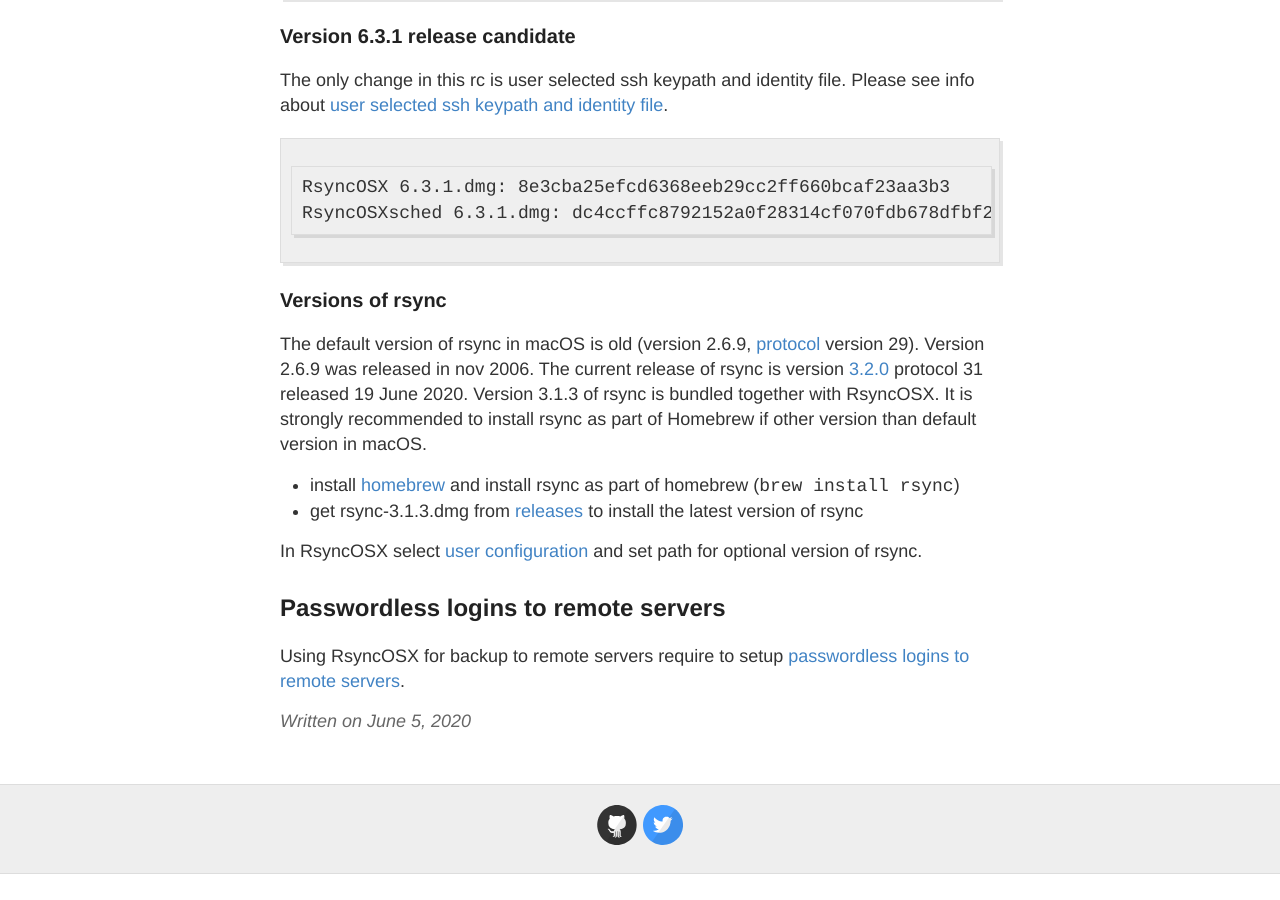
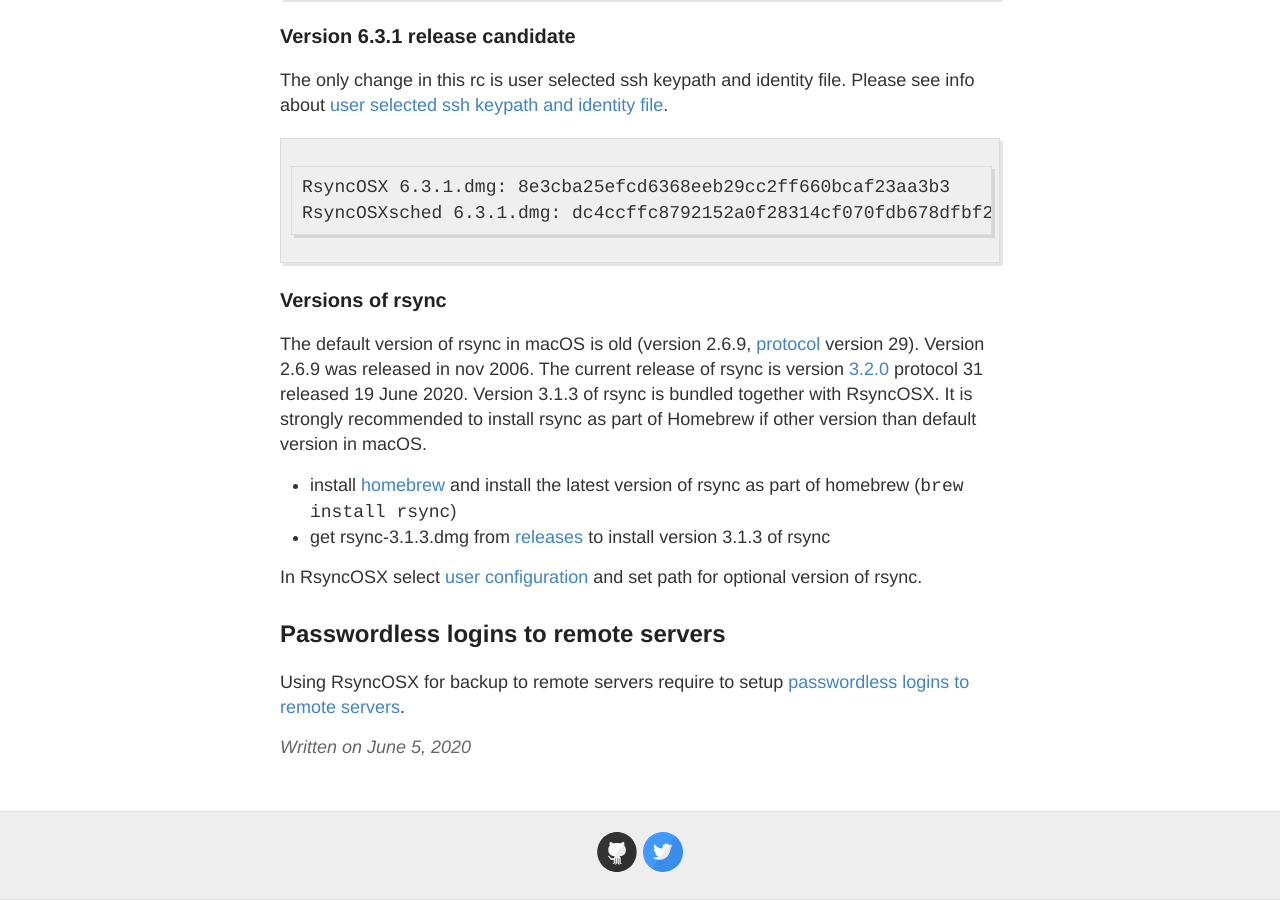
Before and after one commit to d2s/Documentation, a Jekyll site: the page built from _posts/2020-06-05-RsyncOSX.md, in a window 1280 px wide and 900 px high, scrolled down 1012 px. Built offline with Jekyll 4.4.1, drawn with Linux system fonts in a browser that asks for light colours; before the commit the page ends 1886 px from its top, so only the background shows below that.

Commit message:
Update 2020-06-05-RsyncOSX.md

```diff
--- a/_posts/2020-06-05-RsyncOSX.md
+++ b/_posts/2020-06-05-RsyncOSX.md
@@ -41,8 +41,8 @@ RsyncOSXsched 6.3.1.dmg: dc4ccffc8792152a0f28314cf070fdb678dfbf24
 
 The default version of rsync in macOS is old (version 2.6.9, [protocol](https://rsync.samba.org/how-rsync-works.html) version 29). Version 2.6.9 was released in nov 2006. The current release of rsync is version [3.2.0](https://download.samba.org/pub/rsync/NEWS) protocol 31 released 19 June 2020. Version 3.1.3 of rsync is bundled together with RsyncOSX. It is strongly recommended to install rsync as part of Homebrew if other version than default version in macOS.
 
-- install [homebrew](https://brew.sh/) and install rsync as part of homebrew (`brew install rsync`)
-- get rsync-3.1.3.dmg from [releases](https://github.com/rsyncOSX/RsyncOSX/releases) to install the latest version of rsync
+- install [homebrew](https://brew.sh/) and install the latest version of rsync as part of homebrew (`brew install rsync`)
+- get rsync-3.1.3.dmg from [releases](https://github.com/rsyncOSX/RsyncOSX/releases) to install version 3.1.3 of rsync
 
 In RsyncOSX select [user configuration](/userconfiguration) and set path for optional version of rsync.
 
```
